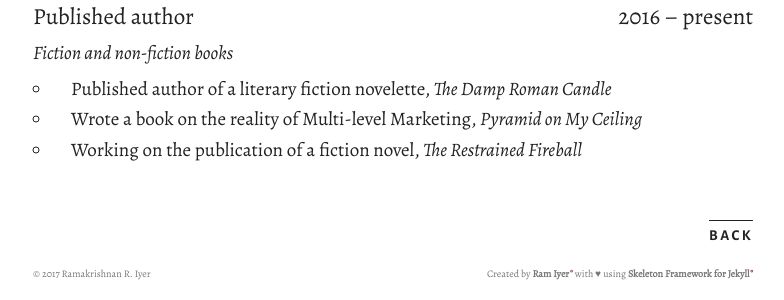
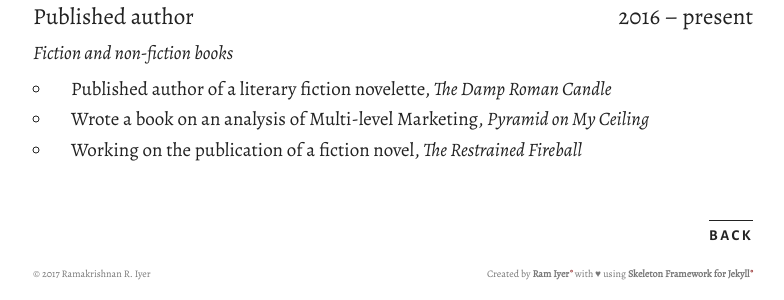
Before and after one commit to theramiyer/resume, a Jekyll site: the page built from _posts/2017-07-23-published-author.md, in a window 1280 px wide. Shown: the part 219-519 px from the top of the page, without its empty margins (247-1031 px from the left). Built offline with Jekyll 4.4.1, drawn with Linux system fonts in a browser that asks for light colours; nearby versions of some CDN libraries.

Commit message:
Edit Published Author post

```diff
--- a/_posts/2017-07-23-published-author.md
+++ b/_posts/2017-07-23-published-author.md
@@ -8,5 +8,5 @@ subtitle: "Fiction and non-fiction books"
 ---
 
 - Published author of a literary fiction novelette, _The Damp Roman Candle_
-- Wrote a book on the reality of Multi-level Marketing, _Pyramid on My Ceiling_
+- Wrote a book on an analysis of Multi-level Marketing, _Pyramid on My Ceiling_
 - Working on the publication of a fiction novel, _The Restrained Fireball_
```
